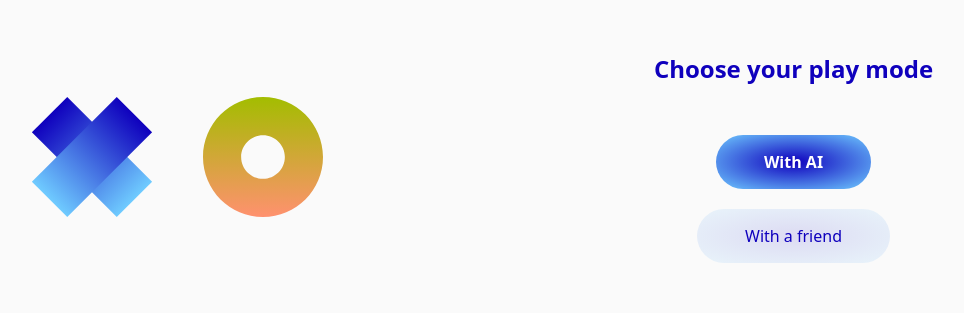
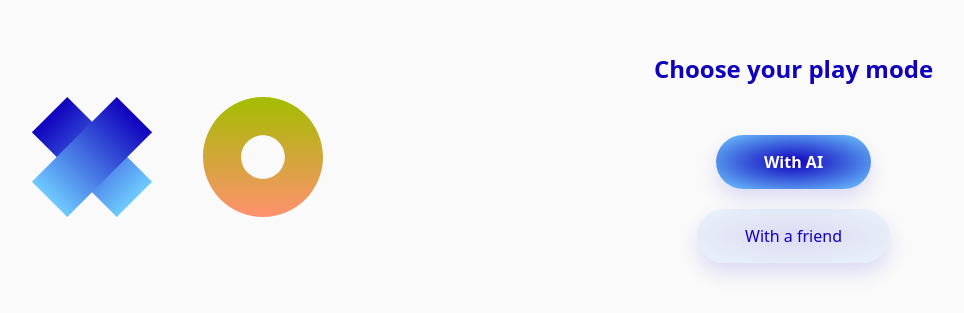
Before and after one commit to haneenmahd/tic-tac-go, a React (Create React App) app: page / in a window 1280 px wide. Shown: the part 243-556 px from the top of the page, without its empty margins (155-1119 px from the left). Built offline with nearby package versions, Linux system fonts and the light colour scheme.

Commit message:
add shadow to button

```diff
--- a/src/styling/index.js
+++ b/src/styling/index.js
@@ -35,6 +35,7 @@ export const Button = styled.div`
   border-radius: 30px;
   font-weight: 600;
   cursor: pointer;
+  box-shadow: 0 10px 20px 0 ${COLORS.fadedBlue};
   transition: background-position 100ms ease-in-out;
 
   ${(props) =>
```
